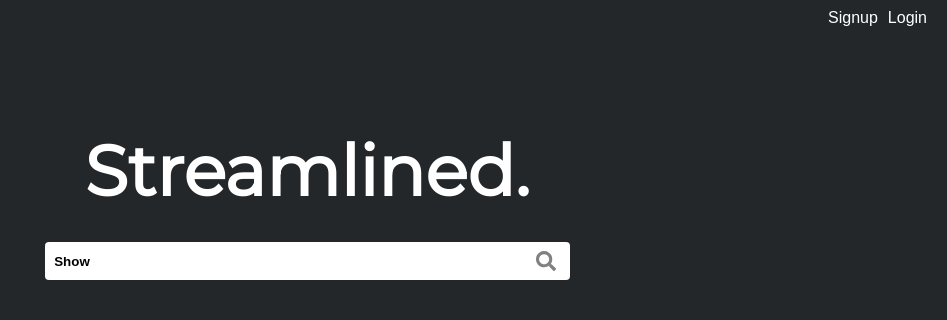
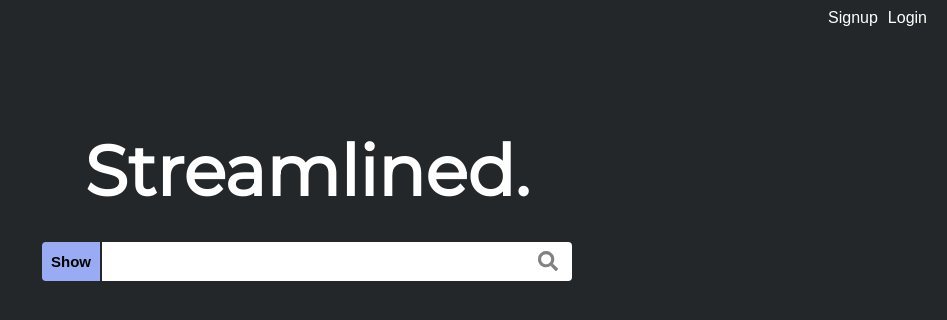
Before and after one commit to leon-i/Streamlined, a React (Create React App) app in the folder frontend/: page /#/ in a window 1280 px wide. Shown: the top 320 px of the page, without its empty margins (333-1280 px from the left). Built offline with nearby package versions, Linux system fonts and the light colour scheme.

Commit message:
Added button dropdown

```diff
--- a/frontend/src/components/search_results/search_results.jsx
+++ b/frontend/src/components/search_results/search_results.jsx
@@ -20,6 +20,8 @@ const SearchResults = ({ media, providers }) => {
         <>
         </>
     )
+
+    const descriptionText = media.Descriptions ? media.Descriptions[0].Description : 'No description available.';
 
     // const testRender = (
     //     <div className='result flex'>
@@ -73,7 +75,6 @@ const SearchResults = ({ media, providers }) => {
     //     </section>
     // </div>
     // )
-
     return (
         <>
         <div className='result flex'>
@@ -88,7 +89,7 @@ const SearchResults = ({ media, providers }) => {
                 <div className='right-inner flex'>
                     <section className='result-description'>
                         <h2>Description</h2>
-                        <p>{media.Descriptions[0].Description}</p>
+                        <p>{descriptionText}</p>
                     </section>
                     <section className='result-details flex'>
                         <div className='release-date flex'>
--- a/frontend/src/components/searchbar/media_type_buttons.jsx
+++ b/frontend/src/components/searchbar/media_type_buttons.jsx
@@ -1,7 +1,15 @@
 import React from 'react';
 
-const MediaTypeButtons = ({ mediaType, handleClick }) => (
-    <button className={`${mediaType.toLowerCase()}-btn`} onClick={handleClick(mediaType)}>{mediaType}</button>
-);
+const MediaTypeButtons = ({ mediaType, handleClick, toggleDropdown, showDropdown }) => {
+    const opposite = mediaType === 'Show' ? 'Movie' : 'Show';
+    const dropdownClass = showDropdown ? 'btn-dropdown flex show' : 'btn-dropdown flex hide';
+
+    return (
+        <div className={dropdownClass} onMouseOver={toggleDropdown} onMouseOut={toggleDropdown}>
+            <button className={`${mediaType.toLowerCase()}-btn`}>{mediaType}</button>
+            <button className={`${opposite.toLowerCase()}-btn bottom-btn`} onClick={handleClick(mediaType)}>{opposite}</button>
+        </div>
+    )
+};
 
 export default MediaTypeButtons;
--- a/frontend/src/components/searchbar/searchbar.jsx
+++ b/frontend/src/components/searchbar/searchbar.jsx
@@ -15,13 +15,21 @@ class SearchBar extends React.Component {
             providers: [],
             loading: false,
             done: false,
+            showDropdown: false,
             errors: ''
         };
 
+        this.toggleDropdown = this.toggleDropdown.bind(this);
         this.handleEnter = this.handleEnter.bind(this);
         this.handleClick = this.handleClick.bind(this);
         this.handleChange = this.handleChange.bind(this);
         this.handleSubmit = this.handleSubmit.bind(this);
+    }
+
+    toggleDropdown(e) {
+        this.setState({
+            showDropdown: !this.state.showDropdown
+        });
     }
 
     handleEnter(e) {
@@ -69,7 +77,7 @@ class SearchBar extends React.Component {
     }
 
     render() {
-        const { loading, done, errors, mediaType } = this.state;
+        const { loading, done, errors, mediaType, showDropdown } = this.state;
         const { searchResults } = this.props;
         const result = Object.values(searchResults)[0];
         let media;
@@ -79,7 +87,7 @@ class SearchBar extends React.Component {
             providers = result.providers
         }
 
-        const resultsRender = done ? (
+        const resultsRender = done && !errors.length ? (
             <SearchResults media={media} providers={providers} />
         ) : (
             <>
@@ -101,12 +109,17 @@ class SearchBar extends React.Component {
         )
         return (
             <section className='search flex'>
-                <div className='search-bar flex'>
-                    <MediaTypeButtons mediaType={mediaType} handleClick={this.handleClick} />
-                    <input type="text" onChange={this.handleChange('title')} onKeyDown={this.handleEnter} />
-                    <button onClick={this.handleSubmit}>
-                        <FontAwesomeIcon icon={faSearch} />
-                    </button>
+                <div className='outer-search-bar flex'>
+                    <MediaTypeButtons mediaType={mediaType}
+                    handleClick={this.handleClick}
+                    toggleDropdown={this.toggleDropdown}
+                    showDropdown={showDropdown} />
+                    <div className='search-bar flex'>
+                        <input type="text" onChange={this.handleChange('title')} onKeyDown={this.handleEnter} />
+                        <button className='search-btn' onClick={this.handleSubmit}>
+                            <FontAwesomeIcon icon={faSearch} />
+                        </button>
+                    </div>
                 </div>
                 { loadingRender }
                 { resultsRender }
--- a/frontend/src/stylesheets/app.css
+++ b/frontend/src/stylesheets/app.css
@@ -32,9 +32,11 @@ body {
 }
 
 .search-bar {
+    height: 39.2px;
+    flex-direction: row;
+    /* border-radius: 4px; */
+    border-radius: 0 4px 4px 0;
     background: #fff;
-    flex-direction: row;
-    border-radius: 4px;
 }
 
 .search-bar input {
@@ -42,12 +44,12 @@ body {
     width: 410px;
     font-size: 18px;
     padding: 5px 10px;
-    border-radius: 4px;
+    /* border-radius: 4px; */
     outline: none;
     border: none;
 }
 
-.search-bar button {
+.search-btn {
     background: transparent;
     outline: none;
     border: none;
--- a/frontend/src/stylesheets/search_results.css
+++ b/frontend/src/stylesheets/search_results.css
@@ -11,7 +11,7 @@
 .result {
     flex-direction: row;
     justify-content: flex-start;
-    margin-top: 25px;
+    margin-top: 5px;
     height: 250px;
     padding: 10px 16px;
     font-family: 'Montserrat', sans-serif;
@@ -100,9 +100,38 @@
     width: 110px;
 }
 
+.btn-dropdown {
+    flex-direction: column;
+    height: 84px;
+}
+
+.show button:last-child {
+    display: block;
+}
+
+.hide button:last-child {
+    display: none;
+}
+
 .show-btn, .movie-btn {
+    height: 39.2px;
+    font-size: 15px;
     font-weight: bold;
-    min-width: 55px;
+    min-width: 60px;
+    background: #98abf3;
+    border-radius: 4px 0 0 4px;
+    border: none;
+    border-right: 2px solid #23272a;
+    outline: none;
+    cursor: pointer;
+}
+
+.bottom-btn {
+    margin-top: 2.5px;
+}
+
+.show-btn:hover, .movie-btn:hover {
+    background: #7289da;
 }
 
 .error-message {
```
Also changed, not shown: 2 other files (tests, documents, lock files or other folders).
